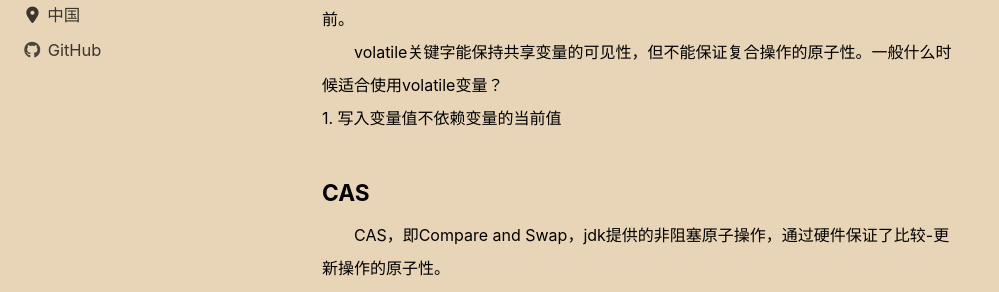
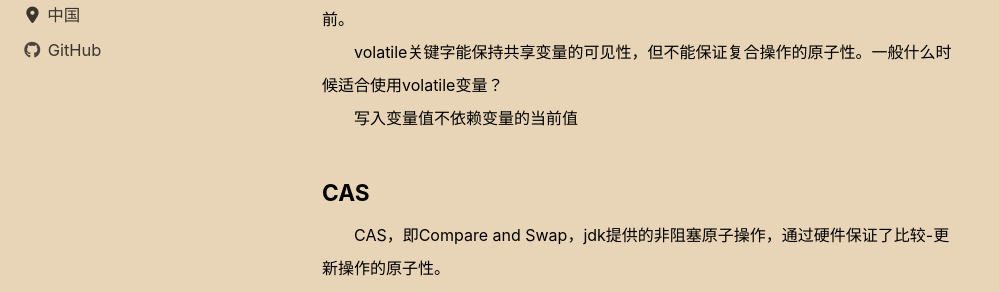
Before and after one commit to wuwtBeyond/wuwtBeyond.github.io, a Jekyll site: the page built from _posts/2020-09-05-可能是并发的常见考点.md, in a window 1280 px wide and 900 px high, scrolled down 1058 px. Shown: the part 152-444 px from the top of the window, without its empty margins (0-999 px from the left). Built offline with Jekyll 4.4.1, drawn with Linux system fonts in a browser that asks for light colours; cached includes are drawn as plain includes; nearby versions of some CDN libraries; comment, search, counter and statistics services are not loaded.

Commit message:
update 更新文章

```diff
--- a/_posts/2020-09-05-可能是并发的常见考点.md
+++ b/_posts/2020-09-05-可能是并发的常见考点.md
@@ -26,7 +26,7 @@ Java内存模型是一个抽象的概念，在实际实现中，每个CPU核都
 
 &emsp;&emsp;volatile关键字能保持共享变量的可见性，但不能保证复合操作的原子性。一般什么时候适合使用volatile变量？<br>
 
-1. 写入变量值不依赖变量的当前值<br>
+&emsp;&emsp;写入变量值不依赖变量的当前值<br>
 </font>
 ##### CAS
 <font size="3">
```
